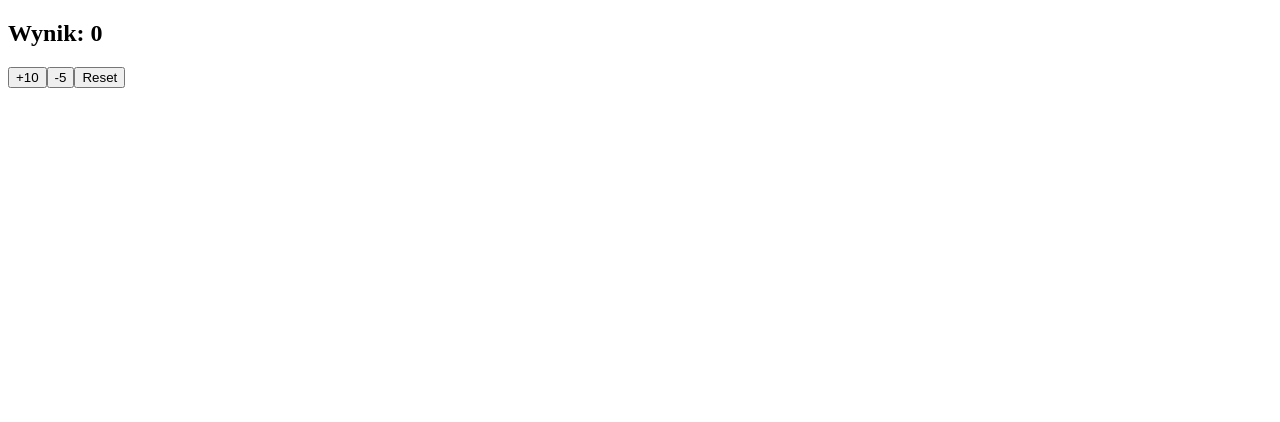
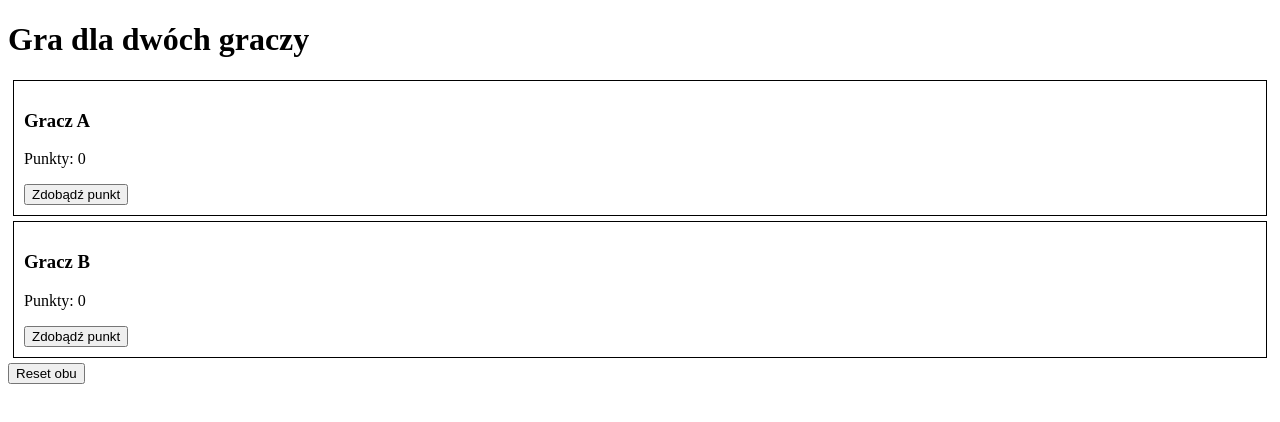
Before and after one commit to WKowalczykDev/TryIT-Memory, a React (Vite) app: page / in a window 1280 px wide. Shown: the top 422 px of the page. Built offline with nearby package versions, Linux system fonts and the light colour scheme.

Commit message:
Lifting state up - stan we wspólnym rodzicu

```diff
--- a/src/App.tsx
+++ b/src/App.tsx
@@ -1,18 +1,26 @@
 import { useState } from "react";
-import "./App.css";
-
-import ScoreDisplay from "./components/ScoreDisplay";
-import ActionButton from "./components/ActionButton";
+import Player from "./components/Player";
 
 function App() {
-  const [points, setPoints] = useState(0);
+  const [playerA, setPlayerA] = useState<number>(0);
+  const [playerB, setPlayerB] = useState<number>(0);
 
   return (
     <div>
-      <ScoreDisplay points={points} />
-      <ActionButton onClick={() => setPoints(points + 10)} label="+10" />
-      <ActionButton onClick={() => setPoints(points - 5)} label="-5" />
-      <ActionButton onClick={() => setPoints(0)} label="Reset" />
+      <h1>Gra dla dwóch graczy</h1>
+      <Player
+        name="Gracz A"
+        score={playerA}
+        onAddPoint={() => setPlayerA(playerA + 1)}
+      />
+      <Player
+        name="Gracz B"
+        score={playerB}
+        onAddPoint={() => setPlayerB(playerB + 1)}
+      />
+      <button onClick={() => { setPlayerA(0); setPlayerB(0); }}>
+        Reset obu
+      </button>
     </div>
   );
 }
--- /dev/null
+++ b/src/components/Player.tsx
@@ -0,0 +1,15 @@
+interface PlayerProps {
+  name: string;
+  score: number;
+  onAddPoint: () => void;
+}
+
+export default function Player({ name, score, onAddPoint }: PlayerProps) {
+  return (
+    <div style={{ border: "1px solid black", padding: "10px", margin: "5px" }}>
+      <h3>{name}</h3>
+      <p>Punkty: {score}</p>
+      <button onClick={onAddPoint}>Zdobądź punkt</button>
+    </div>
+  );
+}
```
